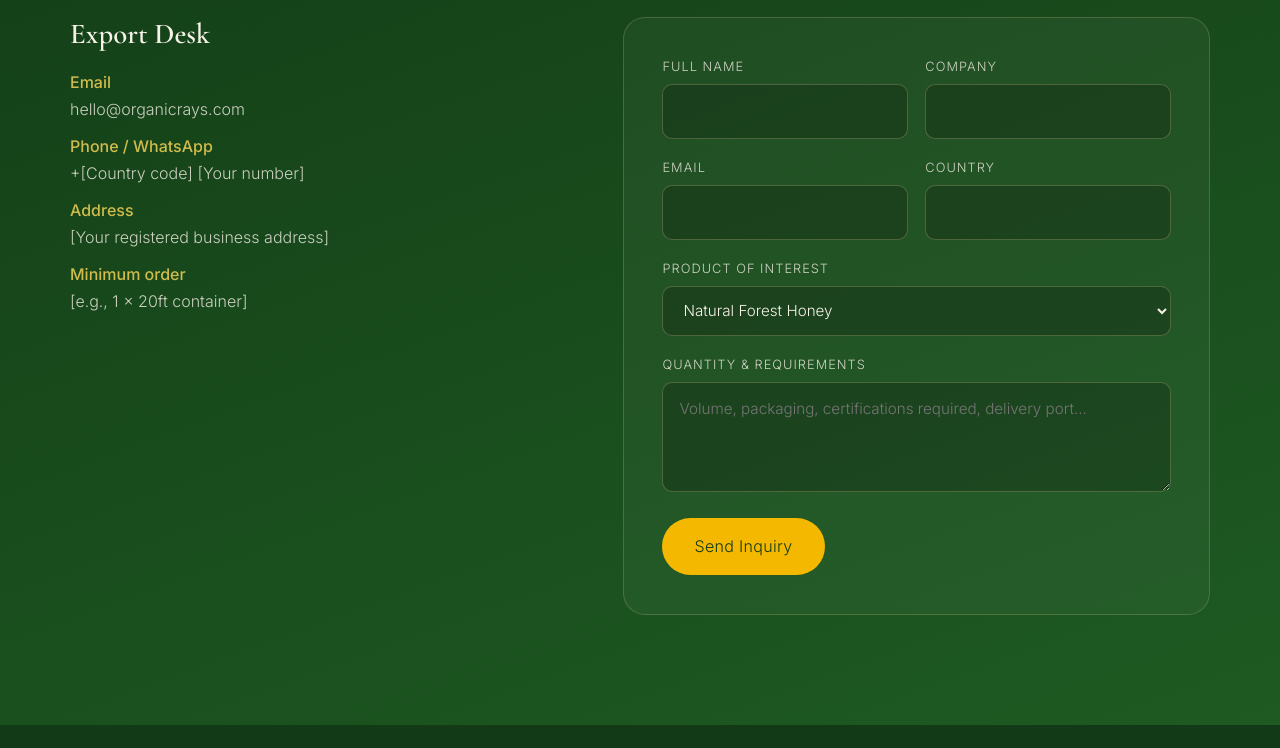
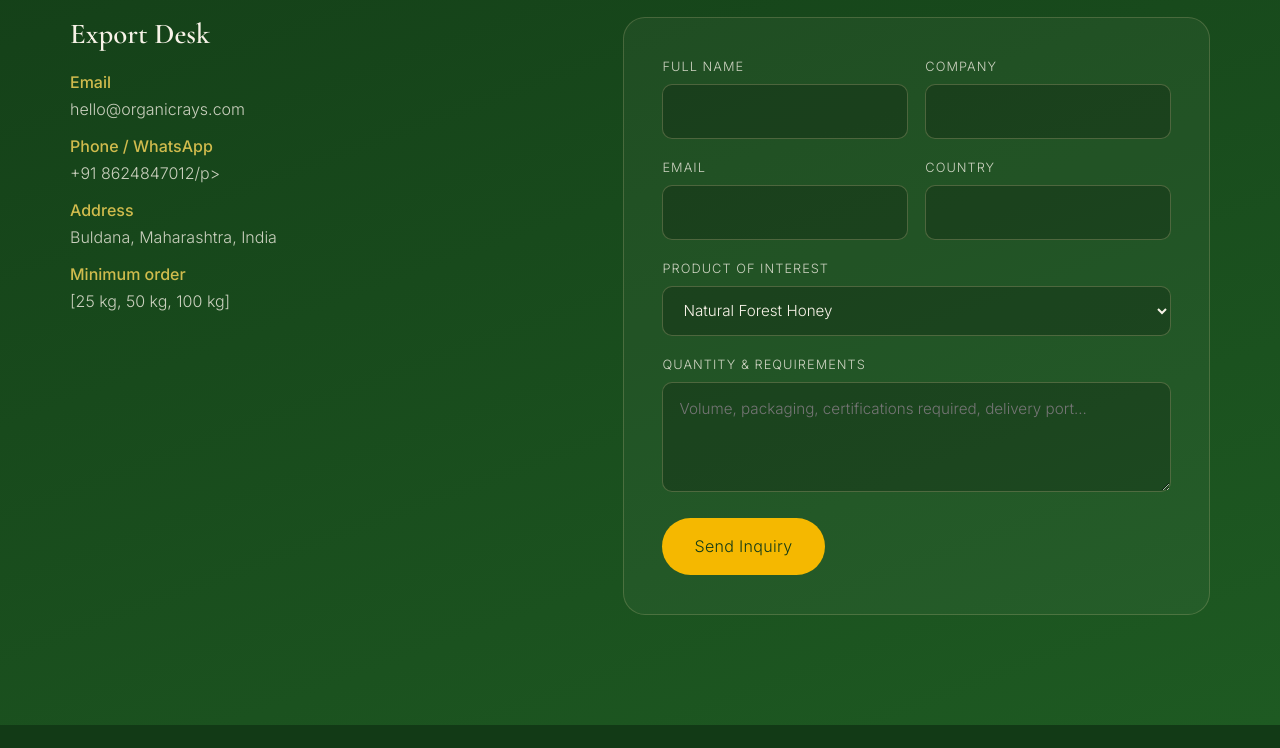
Before and after one commit to organic-rays/organic-rays-website, a plain HTML site: page index.html in a window 1280 px wide. Shown: the part 3600-4348 px from the top of the page. Drawn offline with nearby package versions, Linux system fonts and the light colour scheme.

Commit message:
Update index.html

```diff
--- a/index.html
+++ b/index.html
@@ -339,9 +339,9 @@
         <div class="contact-info">
           <h3>Export Desk</h3>
           <p><strong>Email</strong><br>hello@organicrays.com</p>
-          <p><strong>Phone / WhatsApp</strong><br>+[Country code] [Your number]</p>
-          <p><strong>Address</strong><br>[Your registered business address]</p>
-          <p><strong>Minimum order</strong><br>[e.g., 1 x 20ft container]</p>
+          <p><strong>Phone / WhatsApp</strong><br>+91 8624847012/p>
+          <p><strong>Address</strong><br>Buldana, Maharashtra, India</p>
+          <p><strong>Minimum order</strong><br>[25 kg, 50 kg, 100 kg]</p>
         </div>
         <form id="inquiryForm" onsubmit="handleInquiry(event)">
           <div>
```
